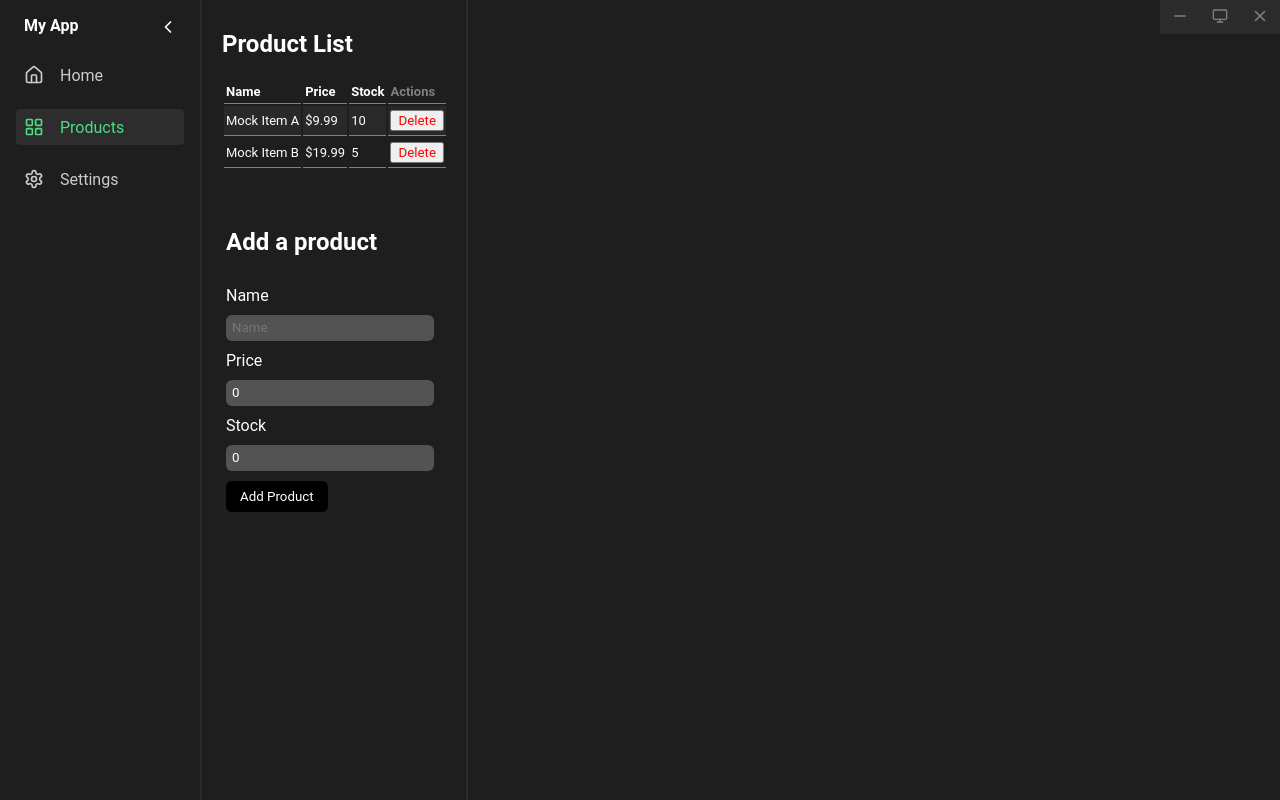
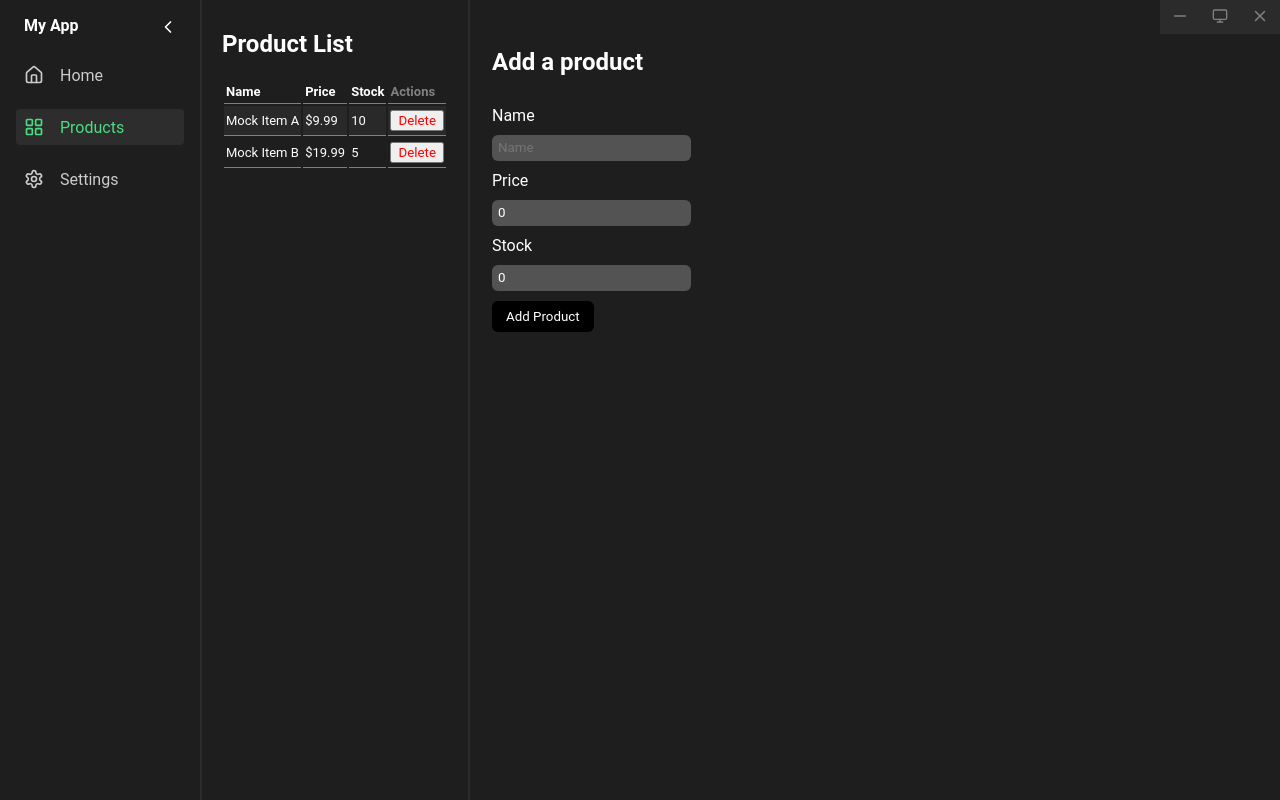
Before and after one commit to brighton404/Electron-app-template, a React (Vite) app: page /#/products in a window 1280 px wide. Built offline with nearby package versions, Linux system fonts and the light colour scheme.

Commit message:
modified resize

```diff
--- a/src/renderer/pages/products.tsx
+++ b/src/renderer/pages/products.tsx
@@ -1,17 +1,21 @@
 import { useState } from 'react';
 import ProductForm from '@/renderer/components/productForm';
 import ProductTable from '@/renderer/components/productList';
-import ResizeLayout from '../components/resize';
+import Resizable from '../components/resize';
 
 const ProductPage = () => {
   const [refresh, setRefresh] = useState(false);
   return (
-    <section className='page product'>
-      <ResizeLayout>
-        <ProductTable key={refresh.toString()} />
-        <ProductForm onAdd={() => setRefresh(!refresh)} />
-      </ResizeLayout>
-    </section>
+      <section className='page product'>
+        <div className="extend">
+        <section className='content'>
+          <ProductTable key={refresh.toString()} />
+        </section>
+        </div>
+        <Resizable side="left">
+          <ProductForm onAdd={() => setRefresh(!refresh)} />
+        </Resizable>
+      </section>
   );
 };
 
```
